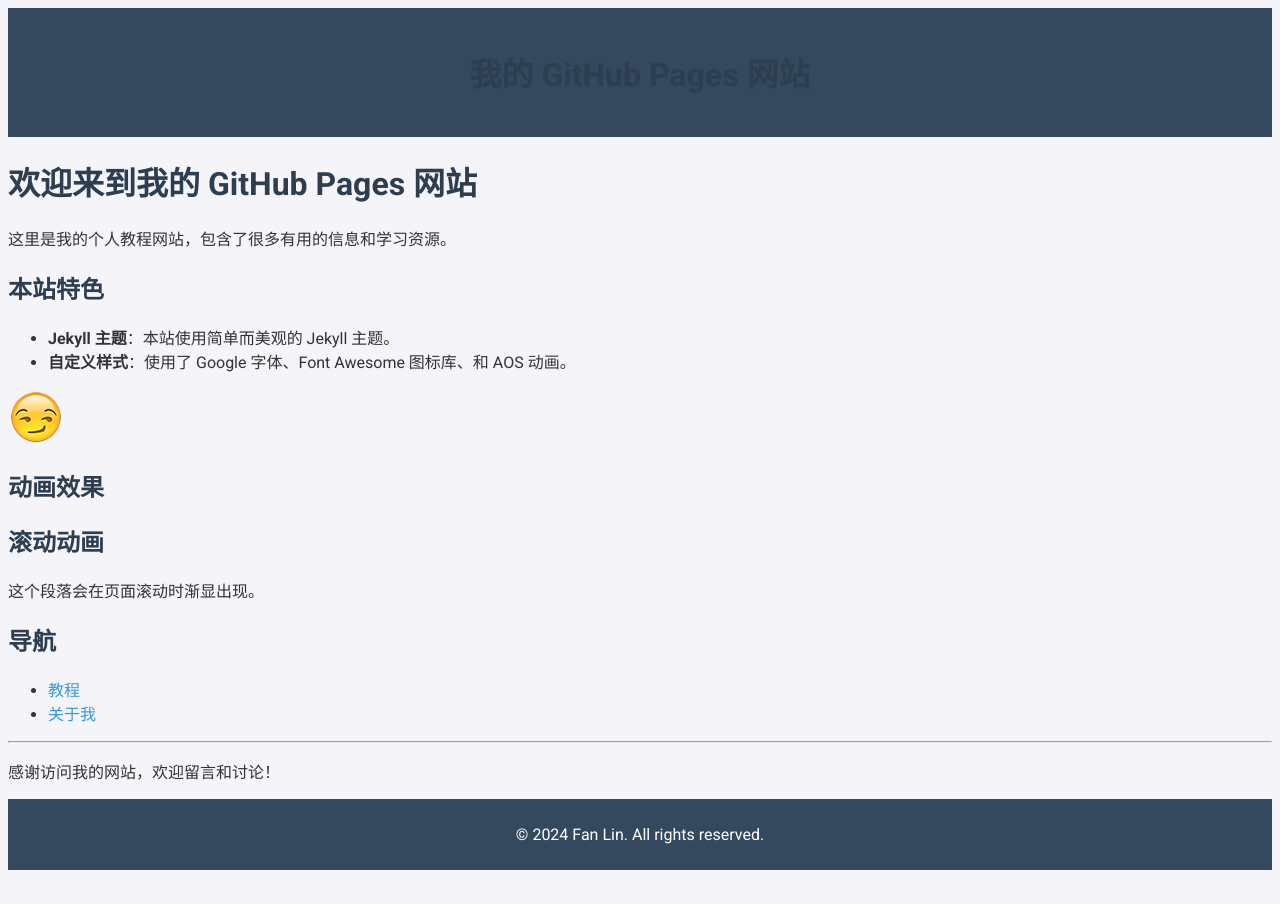
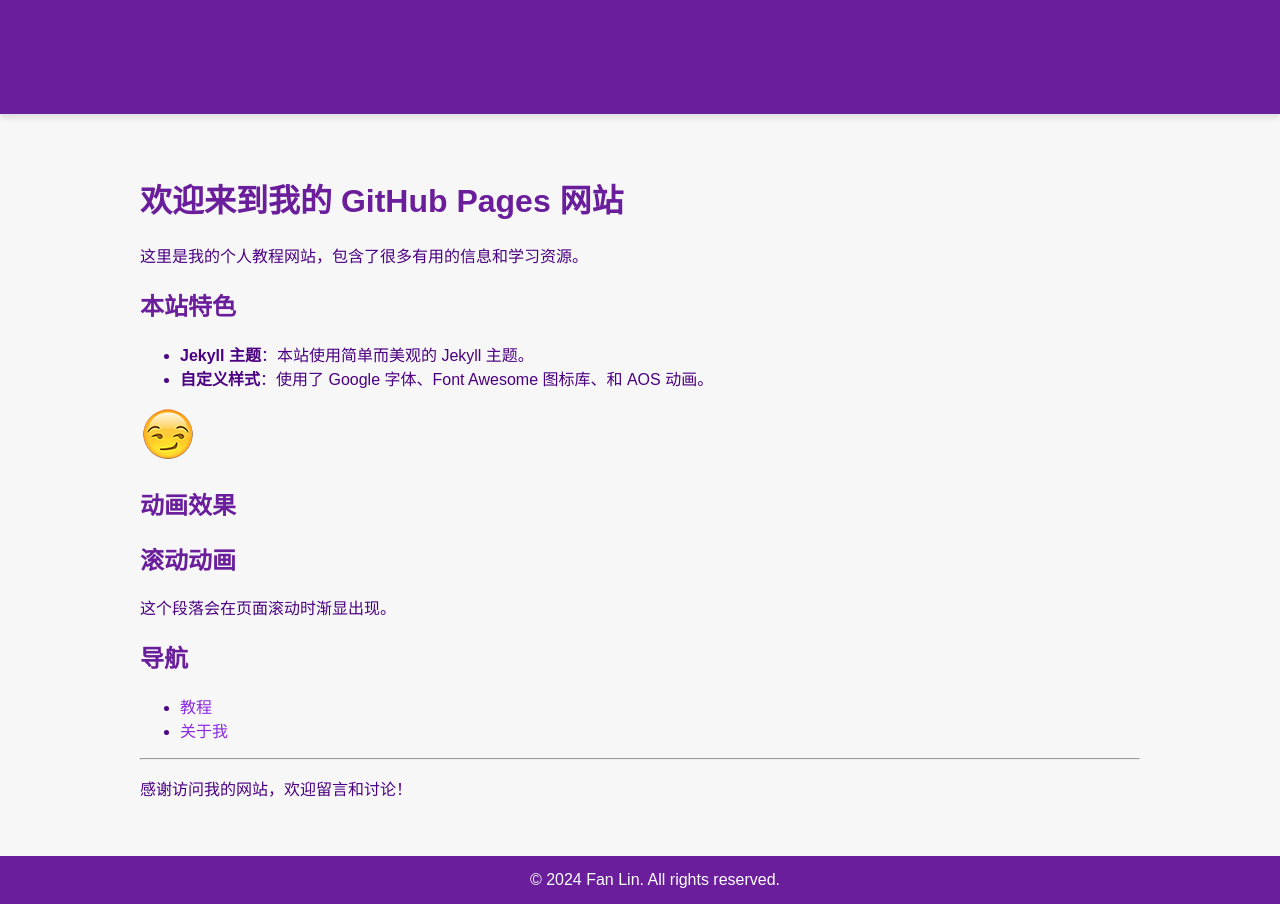
Before and after one commit to Fan-Lin/Fan-Lin.github.io, a Jekyll site: the page built from index.md, in a window 1280 px wide. Built offline with Jekyll 4.4.1, drawn with Linux system fonts in a browser that asks for light colours.

Commit message:
add basic fig06

```diff
--- a/assets/css/style.css
+++ b/assets/css/style.css
@@ -1,43 +1,99 @@
-/* 使用 Google Fonts 设置网站的字体 */
+/* 基本字体和背景设置 */
 body {
-  font-family: 'Roboto', sans-serif;
-  background-color: #f4f4f9;
-  color: #333;
+  font-family: 'Arial', sans-serif;
+  background-color: #f7f7f7; /* 背景颜色为浅灰色 */
+  color: #4B0082; /* 紫色文字 */
+  margin: 0;
+  padding: 0;
 }
 
-h1, h2 {
-  color: #2c3e50;
-}
-
+/* 设置链接的样式 */
 a {
-  color: #3498db;
+  color: #8A2BE2; /* 紫色链接 */
   text-decoration: none;
 }
 
 a:hover {
   text-decoration: underline;
+  color: #6A1E9C; /* 鼠标悬停时，颜色变深 */
 }
 
+/* 页头样式 */
 header {
-  background-color: #34495e;
+  background-color: #6A1E9C; /* 紫色背景 */
   color: white;
   padding: 20px;
   text-align: center;
+  box-shadow: 0 4px 6px rgba(0, 0, 0, 0.1); /* 添加阴影效果 */
+}
+
+header h1 {
+  font-size: 2.5rem;
+  margin: 0;
+}
+
+header nav ul {
+  list-style: none;
+  padding: 0;
+}
+
+header nav ul li {
+  display: inline;
+  margin-right: 20px;
+}
+
+header nav ul li a {
+  color: white;
+  font-size: 1.1rem;
+}
+
+/* 页面内容 */
+h1, h2, h3 {
+  color: #6A1E9C; /* 标题颜色为深紫色 */
+}
+
+/* 主体区域 */
+main {
+  padding: 40px 20px;
+  max-width: 1000px;
+  margin: 0 auto;
+}
+
+/* 主页链接按钮样式 */
+button {
+  background-color: #8A2BE2; /* 紫色按钮 */
+  color: white;
+  padding: 10px 20px;
+  border: none;
+  border-radius: 5px;
+  cursor: pointer;
+}
+
+button:hover {
+  background-color: #6A1E9C; /* 按钮悬停时变为深紫色 */
+}
+
+/* 页脚样式 */
+footer {
+  background-color: #6A1E9C; /* 紫色背景 */
+  color: white;
+  text-align: center;
+  padding: 15px;
+  position: absolute;
+  width: 100%;
+  bottom: 0;
+}
+
+footer p {
+  margin: 0;
+}
+
+/* 让页面底部始终在页面底部 */
+html, body {
+  height: 100%;
 }
 
 footer {
-  background-color: #34495e;
-  color: white;
-  padding: 10px;
-  text-align: center;
+  position: relative;
+  bottom: 0;
 }
-
-/* 设置滚动动画 */
-[data-aos="fade-up"] {
-  opacity: 0;
-  transition: opacity 1s ease-in-out;
-}
-
-[data-aos="fade-up"].aos-animate {
-  opacity: 1;
-}
```
